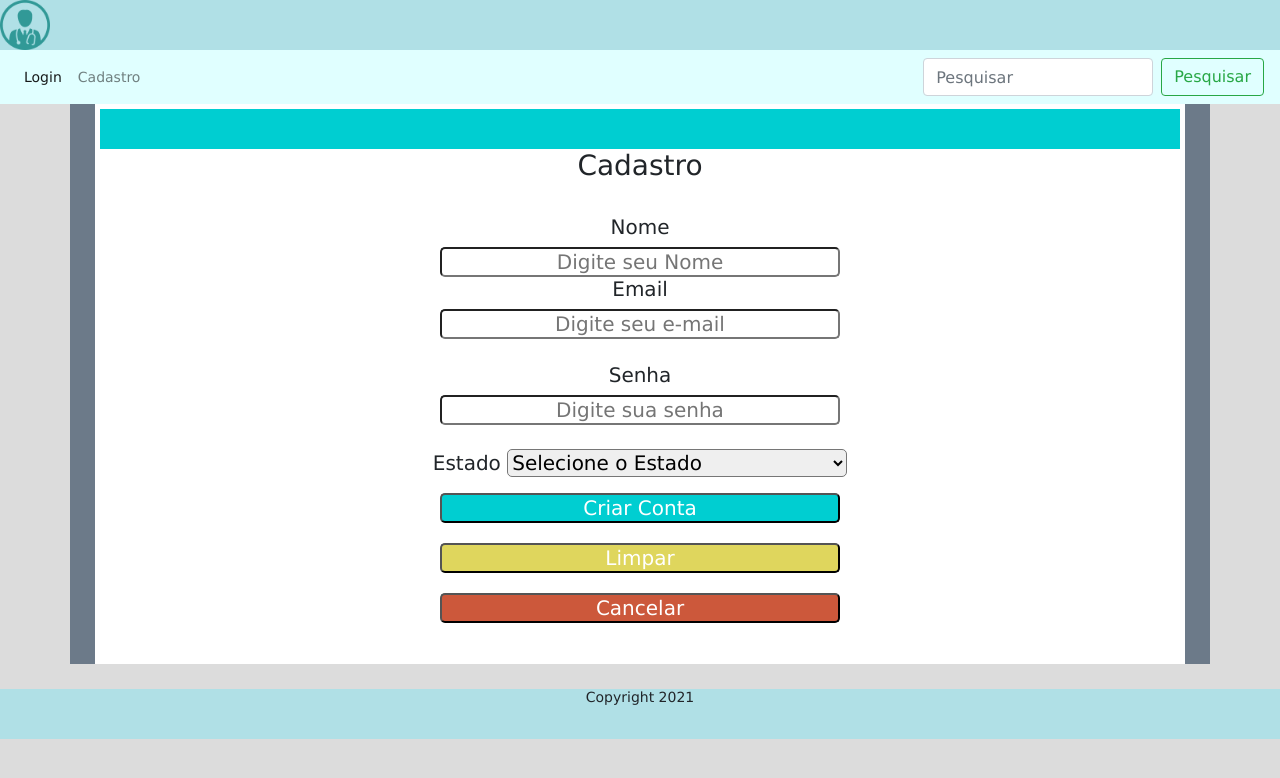
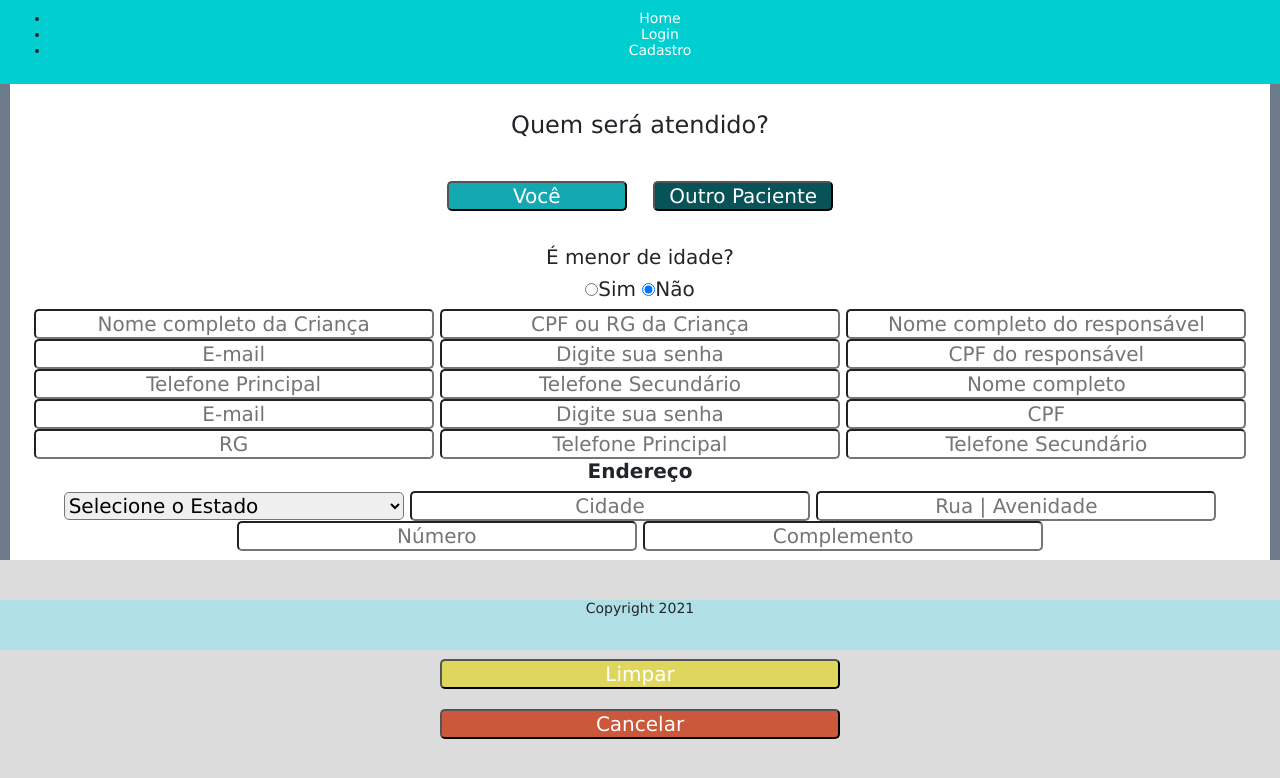
Before and after one commit to brunorpin/medService, a Node server app: page /cadastro in a window 1280 px wide. Shown: the top 778 px of the page. Run offline with Node 20, Linux system fonts and the light colour scheme.

Commit message:
novas telas de cadastro

```diff
--- a/app.js
+++ b/app.js
@@ -8,6 +8,8 @@ var indexRouter = require('./routes/index');
 var usersRouter = require('./routes/users');
 var cadastroRouter = require('./routes/cadastro');
 var loginRouter = require('./routes/login');
+var cadastroMedicoRouter = require('./routes/cadastroMedico');
+
 
 var app = express();
 
@@ -25,6 +27,7 @@ app.use('/', indexRouter);
 app.use('/users', usersRouter);
 app.use('/cadastro', cadastroRouter);
 app.use('/login', loginRouter);
+app.use('/cadastroMedico', cadastroMedicoRouter);
 
 // catch 404 and forward to error handler
 app.use(function(req, res, next) {
--- a/public/stylesheets/style.css
+++ b/public/stylesheets/style.css
@@ -2,12 +2,26 @@ body {
   padding: 0px;
   font: 14px "Lucida Grande", Helvetica, Arial, sans-serif;
   background-color: #DCDCDC;
+
 }
 
-a {
-  color: #00B7FF;
+
+
+header{
+  text-align: center;
+  width: 100%;
+  background-color: #00CED1;
+  padding: 10px;
+  /* position: fixed; */
+  z-index: 2;
+  position: fixed;
 }
 
+.corLink{
+  color: white;
+}
+
+/* Carrocel da pagina Principal */
 .mudancaTamanho{
   max-width: 1400px;
   /* max-height: 400px;  */
@@ -18,9 +32,6 @@ a {
   color: #2137b4;
 }
 
-.menuSuperior2{
-  background-color: #E0FFFF;
-}
 
 .divCadastro{
   /* background-color: #4d4e4e; */
@@ -33,24 +44,8 @@ a {
   margin-top: 15px;
 }
 
-.icone{
-  size: 15px;
-}
 
-.menuSuperior{
-  background-color: #B0E0E6;
-  width: 100%;
-  height: 50px;
-  margin: 0;
-}
-
-.icone {
-  width: 50px;
-  height: 50px;
-  object-fit: fill;
-}
-
-.container{
+.containerCadastro{
   width: 100%;
   height: 70vh;
   background: #6C7A89;
@@ -65,6 +60,7 @@ a {
   height: 400px;
   background: #fff;
   text-align: center;
+  margin: 100px auto ;
   /* padding-top: 15px; */
   font-size: 20px;
   padding-bottom: 15px;
@@ -77,11 +73,12 @@ a {
   text-align: center;
 }
 
+/* Tamanho dos botões */
 .styleButtonEnviar{
   padding: 10px auto;
   margin: 10px;
   width: 400px;
-  background-color: #00CED1;
+  background-color: #0049d1;
   color: white;
   border-radius: 5px 5px;
 }
@@ -104,6 +101,9 @@ a {
   font: bold;
   border-radius: 5px 5px;
 }
+
+/* ------------------ */
+
 
 .styleBox{
   padding-top: 0%;
@@ -132,22 +132,73 @@ a {
 
 }
 
-.card{
-  width: 400px;
-  height: 400px;
-  align-items: center;
-}
-
 .footer{
   background-color: #B0E0E6;
   width: 100%;
   height: 50px;
-  margin-top: 25px;
-
   font: bold;
+  position: relative;
+  /* Só consigo usar top, boddom left, right e o position estiver definido */
+  top: 30px;
 }
 
 .tamanhoUF{
   width: 340px;
   border-radius: 5px 5px;
 }
+
+.divTelaInicialCadastro{
+  width: 100%;
+  height: 100%;
+  background-color: white;
+  padding: 5px;
+  margin: 10px;
+
+  text-align: center;
+
+  font-size: 20px;
+  padding-bottom: 15px;
+}
+
+#voce{
+  padding: 10px auto;
+  margin: 10px;
+  width: 180px;
+  background-color: #14a8b3;
+  color: white;
+  border-radius: 5px 5px;
+}
+
+#outroPaciente{
+  padding: 10px auto;
+  margin: 10px;
+  width: 180px;
+  background-color: #085358;
+  color: white;
+  border-radius: 5px 5px;
+}
+
+.containerLogin{
+  overflow: hidden;
+
+}
+
+section.noticias{
+  overflow: hidden;
+}
+
+div.deck{
+  overflow: hidden;
+  margin-left: 20%;
+  margin-right: 20%;
+
+}
+
+div.cards{
+  float: left;
+  width: 300px;
+  height: 500px;
+  background-color: #fcfcfc;
+  padding-left: 10px;
+
+}
--- a/routes/cadastro.js
+++ b/routes/cadastro.js
@@ -3,7 +3,7 @@ var router = express.Router();
 
 /* GET home page. */
 router.get('/', function(req, res, next) {
-  res.render('cadastro', { title: 'Express' });
+  res.render('cadastro', { title: 'Cadastro Paciente' });
 });
 
 module.exports = router;
--- a/routes/index.js
+++ b/routes/index.js
@@ -3,7 +3,7 @@ var router = express.Router();
 
 /* GET home page. */
 router.get('/', function(req, res, next) {
-  res.render('index', { title: 'Express' });
+  res.render('index', { title: 'MedService' });
 });
 
 module.exports = router;
--- a/routes/login.js
+++ b/routes/login.js
@@ -3,7 +3,7 @@ var router = express.Router();
 
 /* GET home page. */
 router.get('/', function(req, res, next) {
-  res.render('login', { title: 'Express' });
+  res.render('login', { title: 'Login' });
 });
 
 module.exports = router;
--- a/views/cadastro.ejs
+++ b/views/cadastro.ejs
@@ -1,37 +1,73 @@
 <%- include('./partials/head'); %>
 <%- include('./partials/header'); %>
 
-<div class="container">
+<!-- Tela de Cadastro do Voce
+Utilizamos o containerVoce antes container para gerar o css
+styleBox será padrão para todas as telas com botões -->
+<div class="containerCadastro">
   <div class="boxCadastro">
       <div class="styleBox">
       </div>
       <h3 style="text-align:center">Cadastro</h3>
       <br>
-      <label>Nome</label>
+
+      <!-- Selecionar quem será atendido voce ou outro paciente -->
+      <h4 style="text-align: center;">Quem será atendido?</h4>
       <br>
-      <input class="styleInput" type="name" placeholder="Digite seu Nome">
-      <br>
-      <label for="">Email</label>
-      <br>
-      <input class="styleInput" type="email" placeholder="Digite seu e-mail">
+      <input type="button" value="Você" id="voce" name="selecao">
+      <input type="button" value="Outro Paciente" id="outroPaciente" name="selecao">
       <br>
       <br>
-      <label>Senha</label>
+
+      <!-- Se selecionado outro paciente perguntar se é menor de idade -->
+      <label for="idade">É menor de idade?</label>
       <br>
-      <input class="styleInput" type="password" placeholder="Digite sua senha">
+      <input type="radio" id="simMenor" name="menorIdade" value="simMenor"><label for="simMenor">Sim</label>
+      <input type="radio" id="naoMenor" name="menorIdade" value="naoMenor" checked><label for="naoMenor">Não</label>
       <br>
+
+      <!-- Se Sim informar dados do responsavel -->
+      <input class="styleInput" type="name" placeholder="Nome completo da Criança" id="nameChild">
+      <input class="styleInput" type="text" name="CPF" placeholder="CPF ou RG da Criança" id="CPFChild">
+      <input class="styleInput" type="name" placeholder="Nome completo do responsável" id="nameResponsavel">
+      <input class="styleInput" type="email" placeholder="E-mail" id="email">
+      <input class="styleInput" type="password" placeholder="Digite sua senha" id="password">
+      <input class="styleInput" type="text" name="CPF" placeholder="CPF do responsável" id="CPFResponsavel">
+      <input class="styleInput" type="tel" name="tel1" id="telefone1" placeholder="Telefone Principal">
+      <input class="styleInput" type="tel" name="tel2" id="telefone2" placeholder="Telefone Secundário">
+
+
+      <!-- Se NAO informar apenas os dados do paciente -->
+      <input class="styleInput" type="name" placeholder="Nome completo" id="nameResponsavel">
+      <input class="styleInput" type="email" placeholder="E-mail" id="email">
+      <input class="styleInput" type="password" placeholder="Digite sua senha" id="password">
+      <input class="styleInput" type="text" name="CPF" placeholder="CPF" id="CPFResponsavel">
+      <input class="styleInput" type="text" name="RG" placeholder="RG" id="RGResponsavel">
+      <input class="styleInput" type="tel" name="tel1" id="telefone1" placeholder="Telefone Principal">
+      <input class="styleInput" type="tel" name="tel2" id="telefone2" placeholder="Telefone Secundário">
+
+
+      <!-- Endereço independente se menor ou nao, ou outro paciente -->
       <br>
-      <label for="estado">Estado</label>
+      <label for="endereco" style="text-align: center;"><b>Endereço</b></label>
+      <br>
       <select name="estado" id="" class="tamanhoUF">
         <option selected disabled>Selecione o Estado</option>
         <option value="SP">São Paulo</option>
       </select>
+      <input class="styleInput" type="text" name="city" id="cidade" placeholder="Cidade">
+      <input class="styleInput" type="text" name="ruaAv" id="ruaAV" placeholder="Rua | Avenidade">
+      <input class="styleInput" type="text" name="number" id="number" placeholder="Número">
+      <input class="styleInput" type="text" name="complemento" id="complemento" placeholder="Complemento">
       <br>
+      <br>
+      <br>
+      <!-- Botão Enviar/Limpar/Cancelar -->
       <button type="submit" class="styleButtonEnviar" >Criar Conta</button>
       <br>
       <button type="reset" class="styleButtonLimpar" >Limpar</button>
       <br>
-      <button class="styleButtonCancelar">Cancelar</button>
+      <button class="styleButtonCancelar" type="button" onclick="window.location.href">Cancelar</button>
 
     </div>
 </div>
--- a/views/partials/header.ejs
+++ b/views/partials/header.ejs
@@ -1,5 +1,13 @@
 <body>
-
+  <header class="bacecalho">
+    <nav class="menu">
+      <ul>
+        <li><a class="corLink" href="/">Home</a></li>
+        <li><a class="corLink" href="/login">Login</a></li>
+        <li><a class="corLink" href="/cadastro">Cadastro</a></li>
+      </ul>
+    </nav>
+      <!-- <section class="menu">
             <div class="menuSuperior md-12">
               <a class="icone" href="/">
                       <img class="icone" src="/images/icone.png" alt="">
@@ -14,21 +22,20 @@
                       <img class="icone" src="/images/icone.png" alt="">
                   </a> -->
 
-        <div class="collapse navbar-collapse" id="navbarTogglerDemo03">
+                  <!-- <div class="collapse navbar-collapse" id="navbarTogglerDemo03">
                     <ul class="navbar-nav mr-auto mt-2 mt-lg-0">
                       <li class="nav-item active fontes">
                         <a class="nav-link" href="/login" target="_blank">Login <span class="sr-only">(Página atual)</span></a>
                       </li>
                       <li class="nav-item fontes">
                         <a class="nav-link" href="/cadastro">Cadastro</a>
-            </li>
+                      </li> -->
                       <!-- <li class="nav-item">
                         <a class="nav-link disabled" href="#">Desativado</a>
                       </li> -->
-          </ul>
-          <form class="form-inline my-2 my-lg-0">
-            <input class="form-control mr-sm-2" type="search" placeholder="Pesquisar" aria-label="Pesquisar">
-            <button class="btn btn-outline-success my-2 my-sm-0" type="submit">Pesquisar</button>
-          </form>
+                    <!-- </ul>
+
                   </div>
                 </nav>
+        </section> -->
+</header>
```
Also changed, not shown: routes/cadastroMedico.js (added, +8 -0 lines), views/cadastroMedico.ejs (added, +61 -0 lines), views/index.ejs (+29 -21 lines), views/login.ejs (+5 -9 lines), public/images/equipeMedica/doctor1.jpg (deleted), public/images/equipeMedica/doctor2.jpg (deleted), public/images/equipeMedica/doctor3.png (deleted), public/images/equipeMedica/doctorCardio.png (added), public/images/equipeMedica/doctorFisio.png (added), public/images/equipeMedica/doctorPediatra.png (added). Lines whose indentation alone changed are shown as unchanged.
